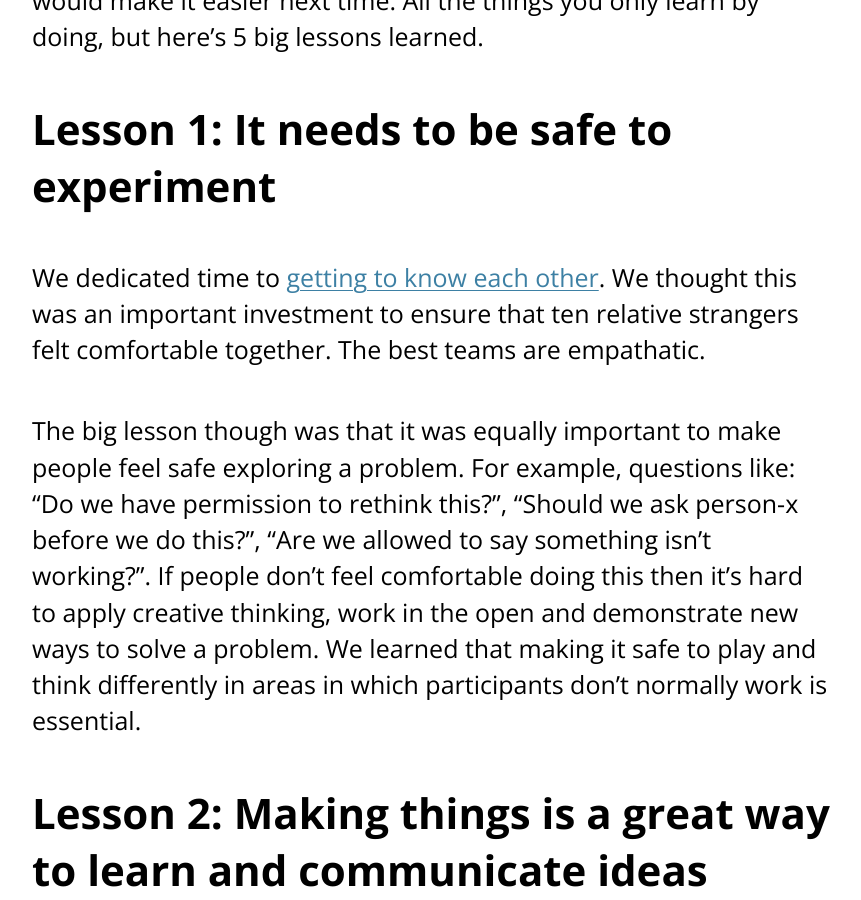
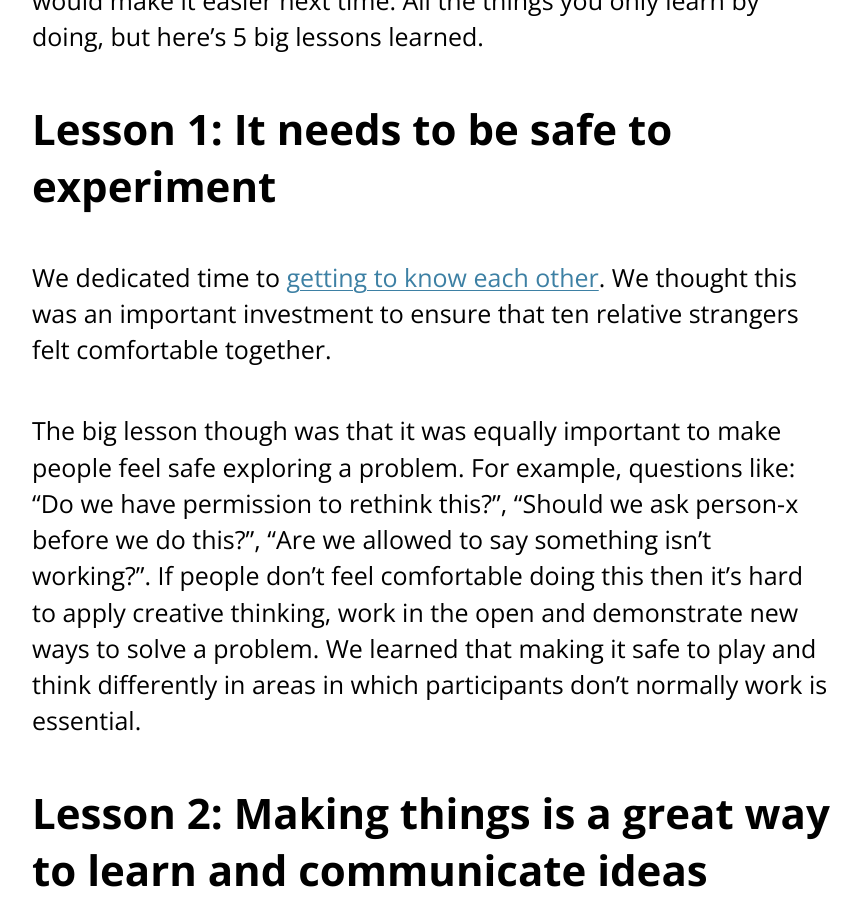
Before and after one commit to learnbymakingwales/learnbymakingwales.github.io, a Jekyll site: the page built from en/updates/_posts/2022-12-21-what-weve-learned.md, in a window 1280 px wide and 900 px high, scrolled down 1911 px. Shown: the whole window, without its empty margins (208-1069 px from the left). Built offline with Jekyll 4.4.1, drawn with Linux system fonts in a browser that asks for light colours.

Commit message:
Minor copy amend

```diff
--- a/en/updates/_posts/2022-12-21-what-weve-learned.md
+++ b/en/updates/_posts/2022-12-21-what-weve-learned.md
@@ -29,7 +29,7 @@ There’s a long list of things we’d love to improve by iterating. For instanc
 
 ## Lesson 1: It needs to be safe to experiment
 
-We dedicated time to [getting to know each other](https://learnbymaking.wales/en/the-labs/session/one.html). We thought this was an important investment to ensure that ten relative strangers felt comfortable together. The best teams are empathatic.
+We dedicated time to [getting to know each other](https://learnbymaking.wales/en/the-labs/session/one.html). We thought this was an important investment to ensure that ten relative strangers felt comfortable together.
 
 The big lesson though was that it was equally important to make people feel safe exploring a problem. For example, questions like: “Do we have permission to rethink this?”, “Should we ask person-x before we do this?”, “Are we allowed to say something isn’t working?”. If people don’t feel comfortable doing this then it’s hard to apply creative thinking, work in the open and demonstrate new ways to solve a problem. We learned that making it safe to play and think differently in areas in which participants don’t normally work is essential.
 
```
